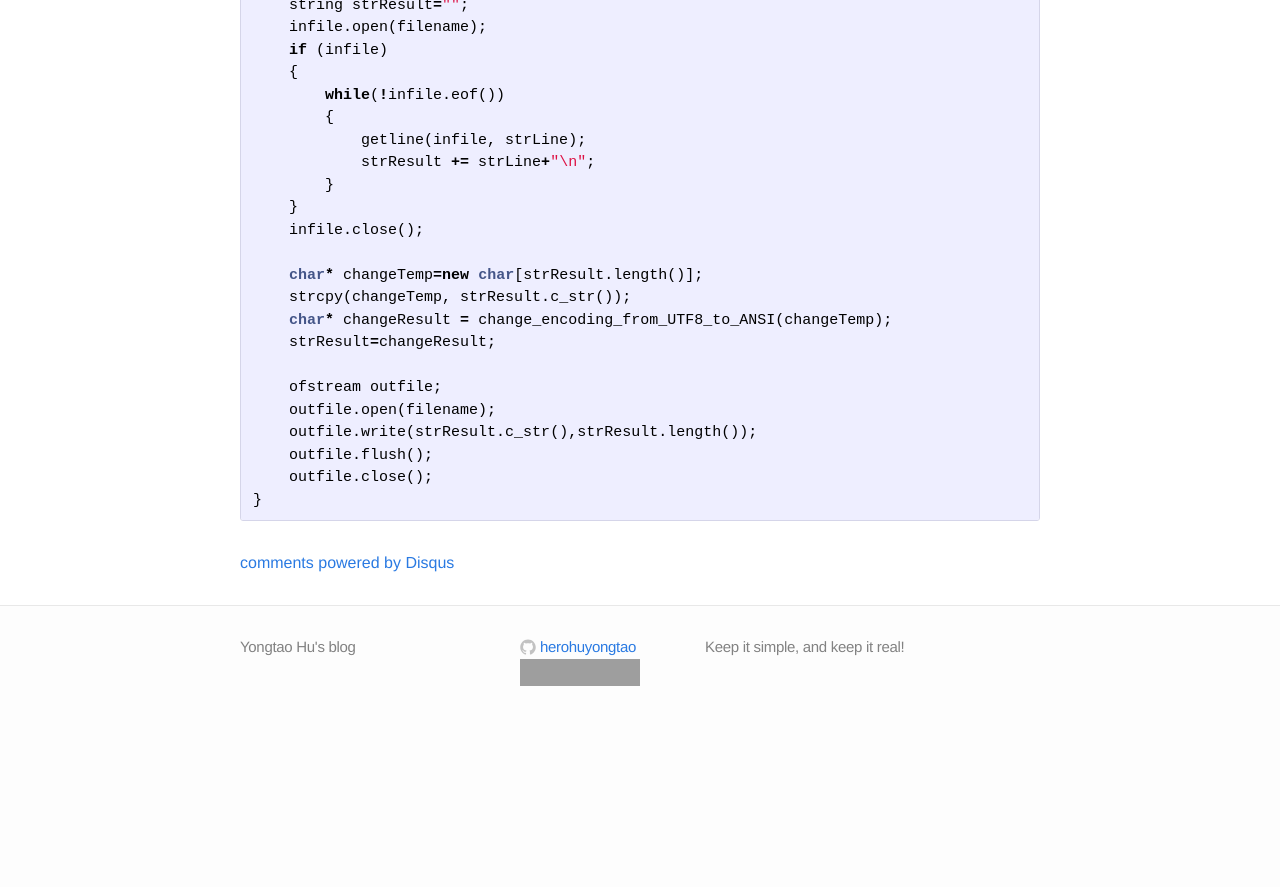
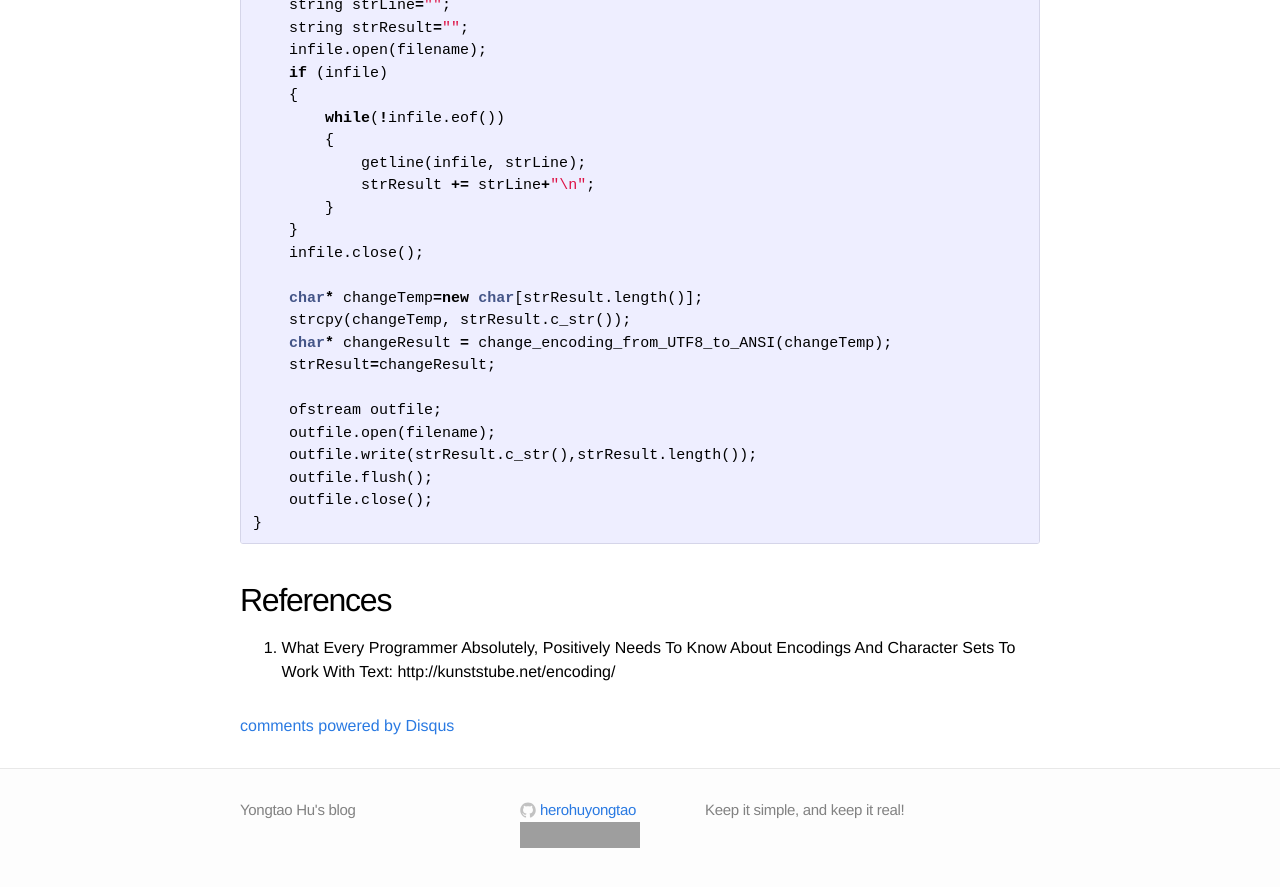
Before and after one commit to blog-ythu/blog-ythu.github.io, a Jekyll site: the page built from _posts/2013-01-21-character-encodings.md, in a window 1280 px wide and 900 px high, scrolled down 3197 px. Shown: the top 887 px of the window. Built offline with Jekyll 4.4.1, drawn with Linux system fonts in a browser that asks for light colours; nearby versions of some CDN libraries; Markdown is read by kramdown in place of the engine named in the settings; comment, search, counter and statistics services are not loaded; before the commit the page ends 3934 px from its top, so only the background shows below that; grey boxes are pictures that could not be loaded.

Commit message:
update post: Character encodings of text files

````diff
--- a/_posts/2013-01-21-character-encodings.md
+++ b/_posts/2013-01-21-character-encodings.md
@@ -144,3 +144,6 @@ void change_text_file_encoding_from_UTF8_without_BOM_to_ANSI(const char* filenam
     outfile.close();
 }
 ```
+
+## References
+1. What Every Programmer Absolutely, Positively Needs To Know About Encodings And Character Sets To Work With Text: http://kunststube.net/encoding/
````
